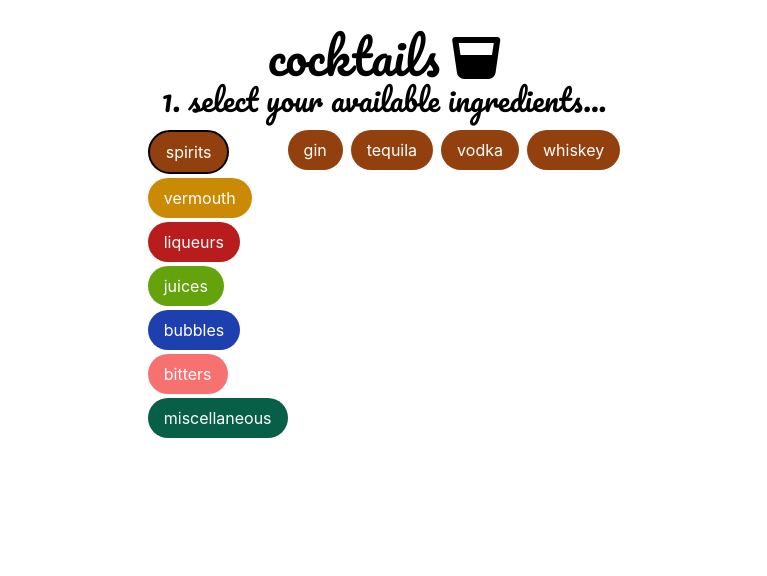
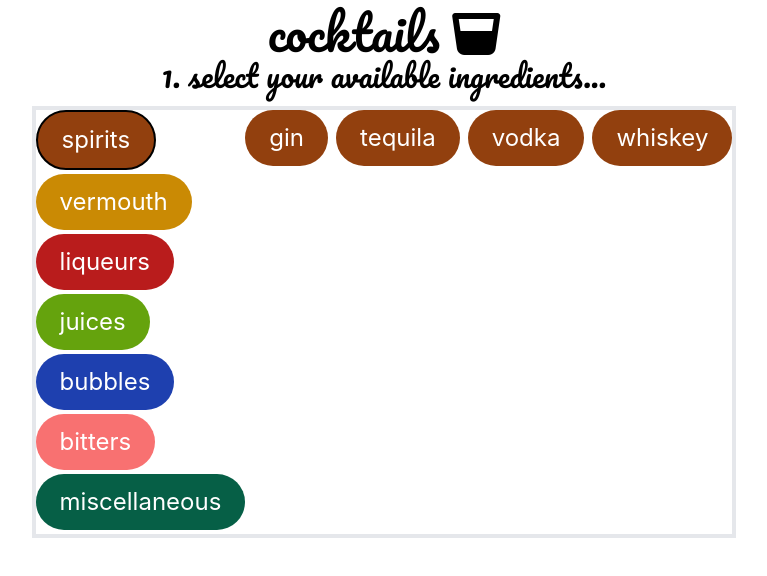
Before and after one commit to RickyReyes/cocktails, a React (Create React App) app: page / in a window 1280 px wide. Shown: the top 576 px of the page, without its empty margins (256-1023 px from the left). Built offline with nearby package versions, Linux system fonts and the light colour scheme.

Commit message:
colored selections appearing; deselect broken

```diff
--- a/src/App.js
+++ b/src/App.js
@@ -107,7 +107,7 @@ export default function App() {
 		<li onClick={() => setCurrentCategory(category)}
         key={idx}>
       <button
-        className={"text-white cursor-pointer rounded-full py-2 px-4 mb-1 " + category.tailwindBG + (category.name == currentCategory.name ? " border-2 border-black" : "")}
+        className={"text-white cursor-pointer rounded-full py-2 px-4 lg:py-3 lg:px-6 lg:text-2xl mb-1 " + category.tailwindBG + (category.name == currentCategory.name ? " border-2 border-black" : "")}
       >
         {category.name}
       </button>
@@ -119,19 +119,14 @@ export default function App() {
 			.items.map((item, idx) =>
       <li className="h-min" key={idx}>
         <button
-          onClick={() => selectItem(item)}
-          className={"cursor-pointer rounded-full py-2 px-4 text-white " + currentCategory.tailwindBG + (selectedItems.includes(item) ? " border-2 border-black" : "")}>
+          onClick={() => selectItem(item, currentCategory.tailwindBG)}
+          className={"cursor-pointer rounded-full py-2 px-4 text-white lg:py-3 lg:px-6 lg:text-2xl " + currentCategory.tailwindBG + (selectedItems.includes(item) ? " border-2 border-black" : "")}>
           {item}
         </button>
       </li>)
 
-  const selectedElements = selectedItems.map((item, idx) => (
-    <li className="" key={idx}>
-      {item}
-    </li>
-  ))
 
-  useEffect(() =>{
+useEffect(() => {
 	setPossibleCocktails(cocktails.filter(cocktail => {
 		if (selectedItems.every(item => cocktail.ingredients.includes(item))) {
 			return cocktail
@@ -139,15 +134,24 @@ export default function App() {
 	}))
 }, [selectedItems])
 
-  function selectItem(itemName) {
+function selectItem(itemName, bgColor) {
 	/* if item is already in list, deselect it */
-    if (selectedItems.includes(itemName)) {
-      let withoutDeselected = selectedItems.filter(item => item !== itemName)
+    if (selectedItems.includes([itemName, bgColor])) {
+      let withoutDeselected = selectedItems.filter(item => item[0] !== itemName)
       setSelectedItems(withoutDeselected)
     } else {
-      setSelectedItems(prevItems => [...prevItems, itemName])
+			setSelectedItems(prevItems => [...prevItems, [itemName, bgColor]])
     }
   }
+
+	const selectedElements = selectedItems.map((item, idx) => {
+		console.log(item[0])
+		return (
+			<li className={"cursor-pointer rounded-full py-2 px-4 text-white lg:py-3 lg:px-6 lg:text-2xl " + item[1]} key={idx}>
+				{item[0]}
+			</li>
+		)
+	})
 
 	const cocktailElements = possibleCocktails.map((cocktail, idx) => {
     return (
@@ -161,7 +165,7 @@ export default function App() {
 
 	return (
 		<main className="App w-screen min-w-screen flex flex-col items-center">
-			<div className="flex-1 mx-auto p-8 max-w-5xl">
+			<div className="flex-1 mx-auto p-2 max-w-5xl">
 				<h1 className="font-cursive text-5xl">
 					cocktails <i className="fa-solid fa-whiskey-glass"></i>
 				</h1>
@@ -170,7 +174,7 @@ export default function App() {
 				</h2>
 
 				{/* categories and items */}
-				<div className="flex w-full">
+				<div className="flex justify-center min-w-5/6 border-4">
 					<ul className="flex flex-col items-start">
 						{categoryItems}
 					</ul>
@@ -183,8 +187,8 @@ export default function App() {
 							<h2 className="font-cursive text-3xl pb-3">
 								2. you've selected...
 							</h2>
-							<ul>
-								{selectedItems}
+							<ul className="flex flex-wrap items-start gap-2 justify-start items-start h-min">
+								{selectedElements}
 							</ul>
 							<h2 className="font-cursive text-3xl pb-3">
 								3. you can make...
```
Lines whose indentation alone changed are shown as unchanged.
